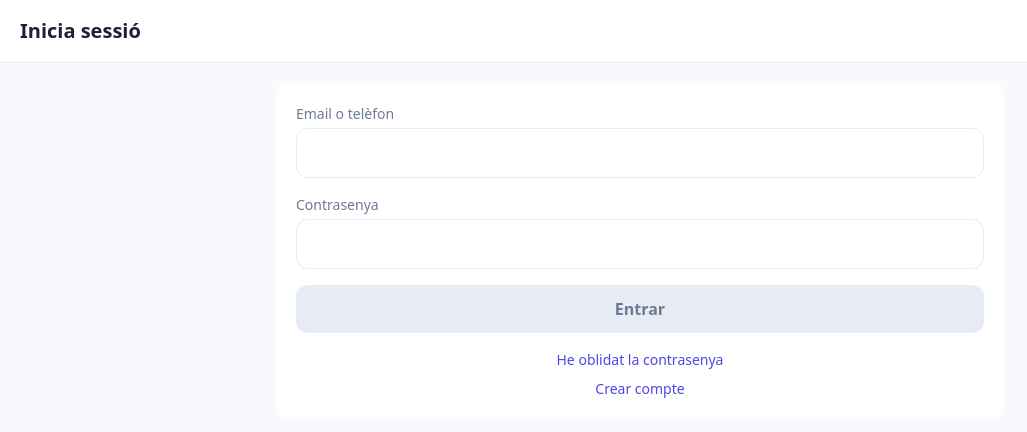
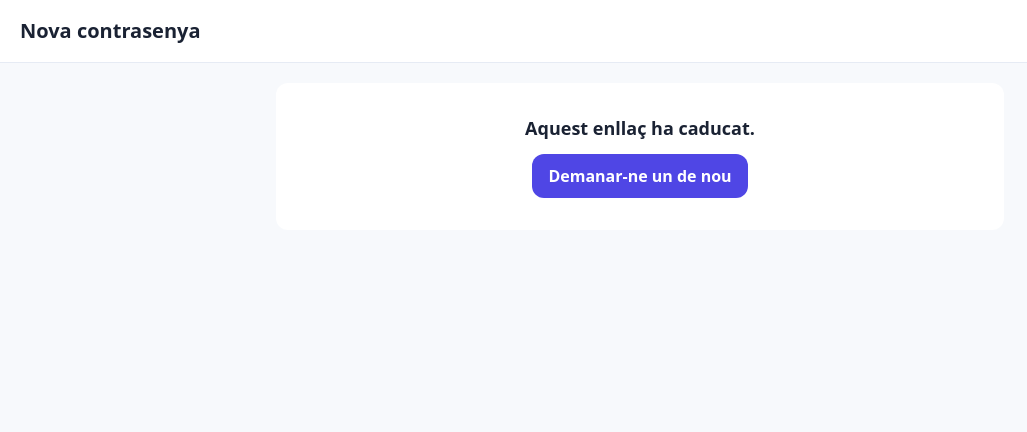
Before and after one commit to UB-ES-F3-2026/F3-Evolt, a Vue app in the folder frontend/: page /nova-contrasenya in a window 1280 px wide. Before the commit this address led to /login. Shown: the top 432 px of the page, without its empty margins (0-1027 px from the left). Built offline with nearby package versions, Linux system fonts and the light colour scheme; no server answers; the HTML template or start-up script is replaced by a standard one.

Commit message:
feat(auth): add the new password screen US-04

```diff
--- a/frontend/src/router/index.ts
+++ b/frontend/src/router/index.ts
@@ -1,8 +1,10 @@
 import { createRouter, createWebHistory } from 'vue-router'
 import { onSessionEnded, touchSession } from '@/services/session'
+import ForgotPasswordView from '@/views/ForgotPasswordView.vue'
 import HomeView from '@/views/HomeView.vue'
 import LoginView from '@/views/LoginView.vue'
 import MovementsView from '@/views/MovementsView.vue'
+import NewPasswordView from '@/views/NewPasswordView.vue'
 import RegisterView from '@/views/RegisterView.vue'
 import TopUpView from '@/views/TopUpView.vue'
 import VerifyView from '@/views/VerifyView.vue'
@@ -17,6 +19,9 @@ const router = createRouter({
     { path: '/login', name: 'login', component: LoginView, meta: { public: true } },
     { path: '/register', name: 'register', component: RegisterView, meta: { public: true } },
     { path: '/verify', name: 'verify', component: VerifyView, meta: { public: true } },
+    { path: '/forgot-password', name: 'forgot-password', component: ForgotPasswordView, meta: { public: true } },
+    // This path is in the recovery link the backend sends (docs/api.md §8.10).
+    { path: '/nova-contrasenya', name: 'new-password', component: NewPasswordView, meta: { public: true } },
   ],
 })
 
--- /dev/null
+++ b/frontend/src/viewmodels/useNewPasswordViewModel.ts
@@ -0,0 +1,79 @@
+import { computed, ref, watch } from 'vue'
+import { useRoute } from 'vue-router'
+import { isApiError } from '@/models/apiError'
+import type { ResetPasswordRequest, StatusJson } from '@/models/auth'
+import { messageForCode, toUserMessage } from '@/models/errorMessages'
+import { resetPassword } from '@/services/authService'
+import { closeSession } from '@/services/session'
+import { usePasswordFields } from './usePasswordFields'
+
+export interface NewPasswordDependencies {
+  /** The one in the recovery link; null when the link has none. */
+  token: string | null
+  resetPassword: (request: ResetPasswordRequest) => Promise<StatusJson>
+  closeSession: () => void
+}
+
+/** "Nova contrasenya" screen (US-04): the new password, with the same checks as the register. */
+export function useNewPasswordViewModel(dependencies: NewPasswordDependencies = defaultDependencies()) {
+  const { token } = dependencies
+  const isSubmitting = ref(false)
+  const isChanged = ref(false)
+  const submitError = ref<string | null>(null)
+  const isLinkExpired = ref(token === null)
+  const { password, repeatedPassword, passwordError, repeatedPasswordError, arePasswordsValid } =
+    usePasswordFields()
+
+  const linkExpiredMessage = messageForCode('RESET_LINK_EXPIRED')
+  const canSubmit = computed(() => arePasswordsValid.value && !isSubmitting.value)
+
+  watch(password, () => {
+    submitError.value = null
+  })
+
+  async function submit(): Promise<boolean> {
+    if (token === null || !canSubmit.value) return false
+    isSubmitting.value = true
+    submitError.value = null
+
+    try {
+      await dependencies.resetPassword({ token, password: password.value })
+      // The backend has just closed every session of this person (docs/api.md §8.11), this one too.
+      dependencies.closeSession()
+      isChanged.value = true
+      return true
+    } catch (failure) {
+      if (isApiError(failure) && failure.code === 'RESET_LINK_EXPIRED') {
+        isLinkExpired.value = true
+      } else {
+        submitError.value = toUserMessage(failure)
+      }
+      return false
+    } finally {
+      isSubmitting.value = false
+    }
+  }
+
+  return {
+    password,
+    repeatedPassword,
+    passwordError,
+    repeatedPasswordError,
+    submitError,
+    isLinkExpired,
+    linkExpiredMessage,
+    isChanged,
+    canSubmit,
+    isSubmitting,
+    submit,
+  }
+}
+
+function defaultDependencies(): NewPasswordDependencies {
+  const { token } = useRoute().query
+  return {
+    token: typeof token === 'string' ? token : null,
+    resetPassword,
+    closeSession,
+  }
+}
--- /dev/null
+++ b/frontend/src/views/NewPasswordView.vue
@@ -0,0 +1,104 @@
+<script setup lang="ts">
+import { CircleCheck } from '@lucide/vue'
+import AppShell from '@/components/AppShell.vue'
+import FormField from '@/components/FormField.vue'
+import PrimaryButton from '@/components/PrimaryButton.vue'
+import { useNewPasswordViewModel } from '@/viewmodels/useNewPasswordViewModel'
+
+const {
+  password,
+  repeatedPassword,
+  passwordError,
+  repeatedPasswordError,
+  submitError,
+  isLinkExpired,
+  linkExpiredMessage,
+  isChanged,
+  canSubmit,
+  isSubmitting,
+  submit,
+} = useNewPasswordViewModel()
+</script>
+
+<template>
+  <AppShell title="Nova contrasenya">
+    <section v-if="isChanged" class="card result" role="status">
+      <CircleCheck class="success-icon" :size="40" />
+      <p class="result-text">Contrasenya canviada</p>
+      <router-link :to="{ name: 'login' }">Inicia sessió</router-link>
+    </section>
+
+    <section v-else-if="isLinkExpired" class="card result">
+      <p class="result-text" role="alert">{{ linkExpiredMessage }}</p>
+      <router-link :to="{ name: 'forgot-password' }" class="ask-again">Demanar-ne un de nou</router-link>
+    </section>
+
+    <form v-else class="card" novalidate @submit.prevent="submit">
+      <FormField
+        id="password"
+        v-model="password"
+        label="Contrasenya"
+        type="password"
+        autocomplete="new-password"
+        :error="passwordError"
+        :disabled="isSubmitting"
+      />
+      <FormField
+        id="repeated-password"
+        v-model="repeatedPassword"
+        label="Repeteix la contrasenya"
+        type="password"
+        autocomplete="new-password"
+        :error="repeatedPasswordError"
+        :disabled="isSubmitting"
+      />
+
+      <p v-if="submitError" class="error" role="alert">{{ submitError }}</p>
+
+      <PrimaryButton :disabled="!canSubmit">
+        {{ isSubmitting ? 'Canviant…' : 'Canviar la contrasenya' }}
+      </PrimaryButton>
+    </form>
+  </AppShell>
+</template>
+
+<style scoped>
+.card {
+  background: var(--color-surface);
+  border-radius: var(--radius);
+  padding: 1.25rem;
+}
+
+.result {
+  display: flex;
+  flex-direction: column;
+  align-items: center;
+  gap: 0.75rem;
+  padding: 2rem 1.25rem;
+  text-align: center;
+}
+
+.result-text {
+  margin: 0;
+  font-size: 1.125rem;
+  font-weight: 600;
+}
+
+.success-icon {
+  color: var(--color-income);
+}
+
+.ask-again {
+  padding: 0.625rem 1rem;
+  border-radius: var(--radius);
+  background: var(--color-primary);
+  color: var(--color-surface);
+  font-weight: 600;
+}
+
+.error {
+  margin: 0 0 1rem;
+  font-size: 0.875rem;
+  color: var(--color-error);
+}
+</style>
```
Also changed, not shown: 1 other file (tests, documents, lock files or other folders).
